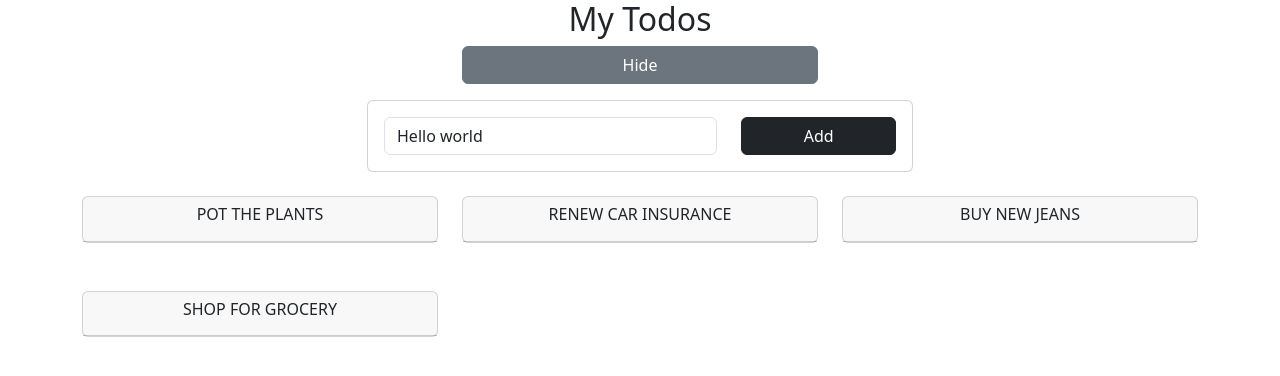
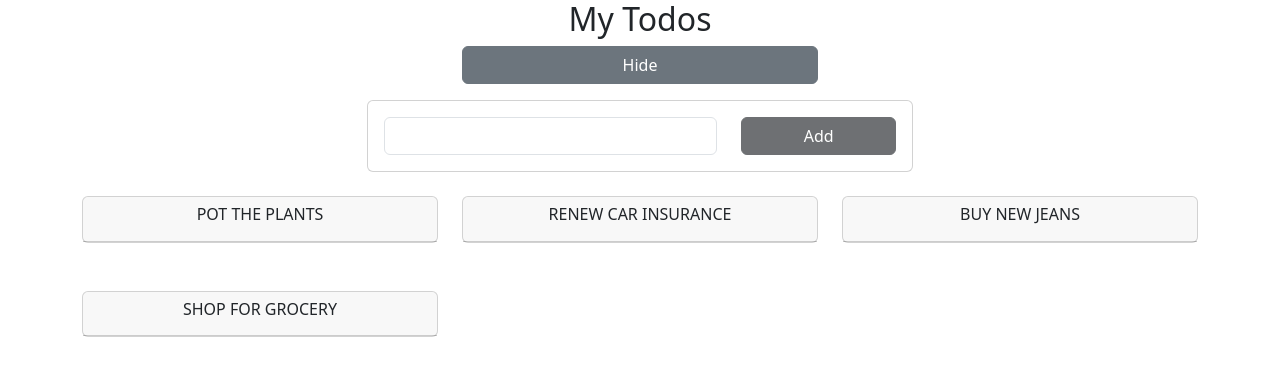
Before and after one commit to synergy2411/db-batch2, a React (Create React App) app in the folder blog-app/: page / in a window 1280 px wide. Both pictures are taken after a click on the button "Show". Shown: the top 376 px of the page. Built offline with nearby package versions, Linux system fonts and the light colour scheme.

Commit message:
button disabled

```diff
--- a/blog-app/src/components/Todo/AddTodo/AddTodo.tsx
+++ b/blog-app/src/components/Todo/AddTodo/AddTodo.tsx
@@ -6,9 +6,12 @@ interface IProps {
 }
 
 const AddTodo: React.FC<IProps> = (props) => {
-  const [enteredLabel, setEnteredLabel] = useState<string>("Hello world");
+  const [enteredLabel, setEnteredLabel] = useState<string>("");
 
   const submitHandler = () => {
+    if (enteredLabel.trim() === "") {
+      return;
+    }
     let newTodo: ITodo = {
       id: Math.round(Math.random() * 1000).toString(),
       label: enteredLabel,
@@ -39,6 +42,7 @@ const AddTodo: React.FC<IProps> = (props) => {
                         type="button"
                         className="btn btn-dark"
                         onClick={submitHandler}
+                        disabled={enteredLabel.trim() === ""}
                       >
                         Add
                       </button>
--- a/blog-app/src/components/Todo/Todo.tsx
+++ b/blog-app/src/components/Todo/Todo.tsx
@@ -19,7 +19,10 @@ const Todo = () => {
   };
 
   const addTodo = (newTodo: ITodo) => {
-    setTodoCollection((prevTodos) => [newTodo, ...prevTodos]);
+    setTodoCollection((prev) => {
+      return [newTodo, ...prev];
+    });
+    setToggle(false);
   };
   return (
     <div>
```
